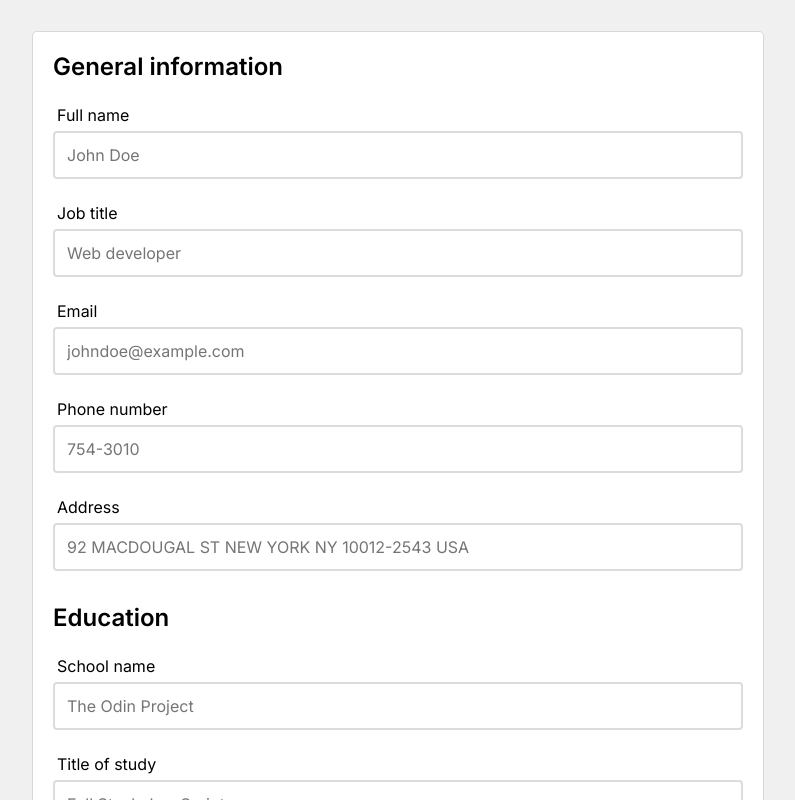
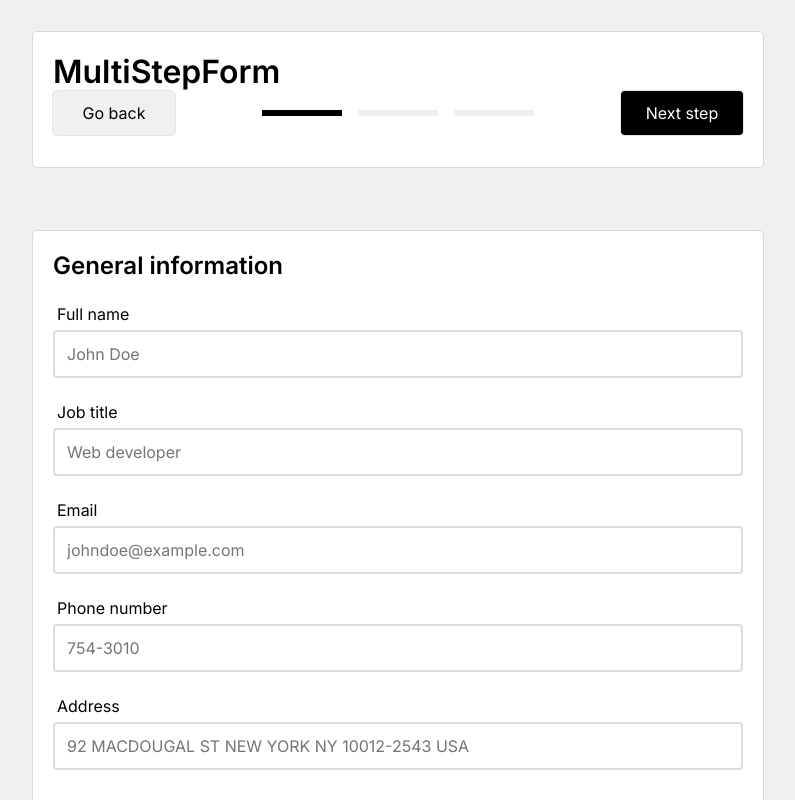
Before and after one commit to nelrnd/react-cv-application, a React (Create React App) app: page / in a window 1280 px wide. Shown: the top 800 px of the page, without its empty margins (242-1037 px from the left). Built offline with nearby package versions, Linux system fonts and the light colour scheme.

Commit message:
Create MultiStepForm component and style MultiStepForm component

```diff
--- a/src/App.js
+++ b/src/App.js
@@ -1,4 +1,5 @@
 import React, { Component } from 'react';
+import MultiStepForm from './components/MultiStepForm';
 import Form from './components/Form';
 import View from './components/View';
 
@@ -41,6 +42,8 @@ class App extends Component {
   render() {
     return (
       <div className="App">
+        <MultiStepForm />
+
         <Form data={this.state} handleChange={this.handleChange} />
 
         <View data={this.state} />
--- /dev/null
+++ b/src/components/MultiStepForm.js
@@ -0,0 +1,33 @@
+import React, { Component } from 'react';
+import GeneralFormSection from './GeneralFormSection';
+import EducationFormSection from './EducationFormSection';
+import WorkFormSection from './WorkFormSection';
+
+class MultiStepForm extends Component {
+  constructor(props) {
+    super(props);
+    this.state = {
+      step: 1,
+    };
+  }
+
+  render() {
+    return (
+      <div className="wrapper">
+        <h1>MultiStepForm</h1>
+
+        <div className="multi-step-form-control">
+          <button className="secondary">Go back</button>
+          <div className="progress-bar">
+            <div className="bar filled"></div>
+            <div className="bar"></div>
+            <div className="bar"></div>
+          </div>
+          <button className="primary">Next step</button>
+        </div>
+      </div>
+    );
+  }
+}
+
+export default MultiStepForm;
--- a/src/styles.css
+++ b/src/styles.css
@@ -123,3 +123,48 @@ body {
 hr {
   border: solid 1px #f0f0f0;
 }
+
+button {
+  font-size: 16px;
+  width: 122px;
+  padding: 12px 24px;
+  border: none;
+  border-radius: 4px;
+  box-shadow: 0 0 0 1px rgba(0, 0, 0, 0.1);
+  cursor: pointer;
+}
+
+button:hover {
+  opacity: 0.8;
+}
+
+button.primary {
+  color: white;
+  background-color: black;
+}
+
+button.secondary {
+  color: black;
+  background-color: #f0f0f0;
+}
+
+.multi-step-form-control {
+  display: flex;
+  justify-content: space-between;
+  align-items: center;
+}
+
+.multi-step-form-control .progress-bar {
+  display: flex;
+  gap: 1rem;
+}
+
+.multi-step-form-control .progress-bar .bar {
+  height: 6px;
+  width: 80px;
+  background-color: #f0f0f0;
+}
+
+.multi-step-form-control .progress-bar .bar.filled {
+  background-color: black;
+}
```
